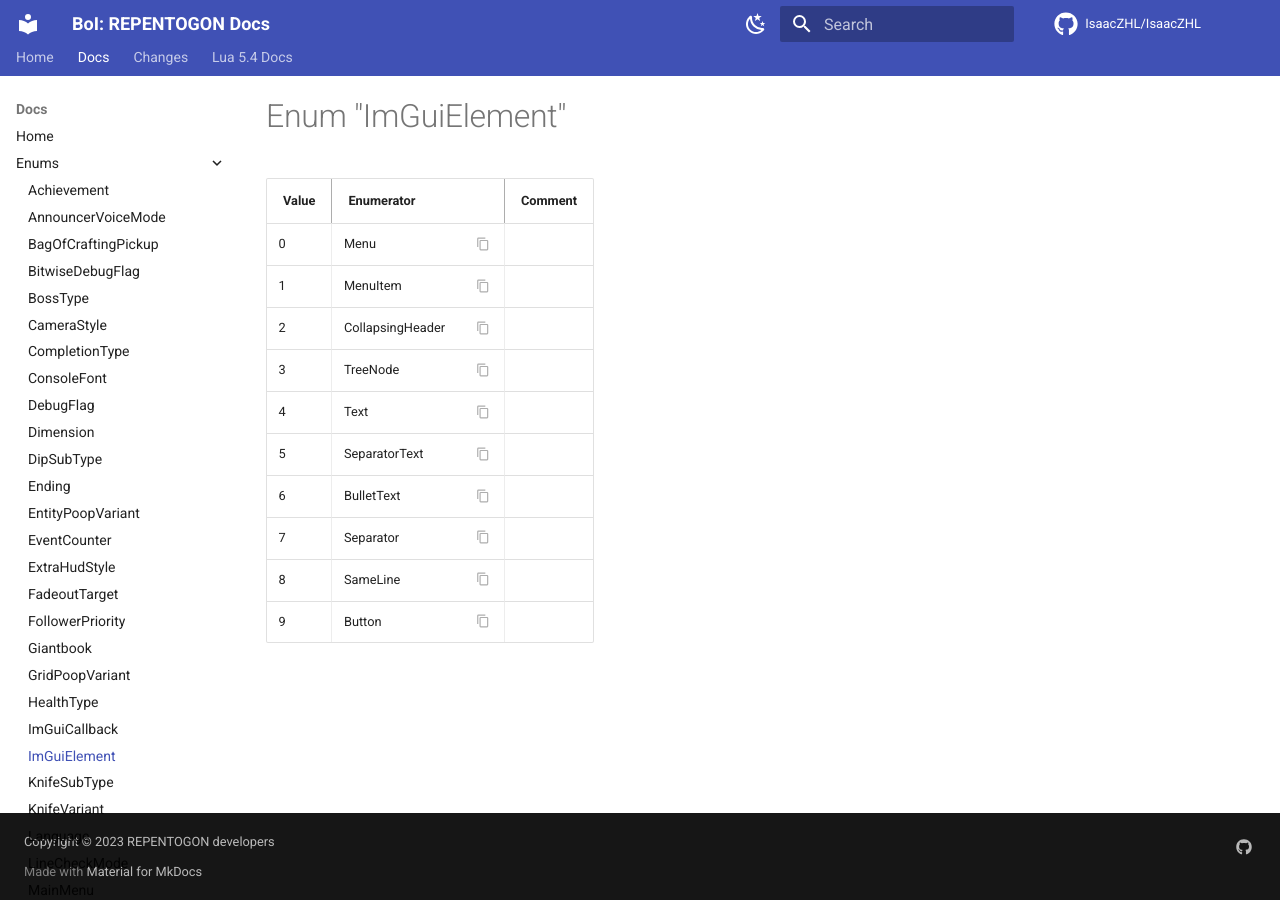
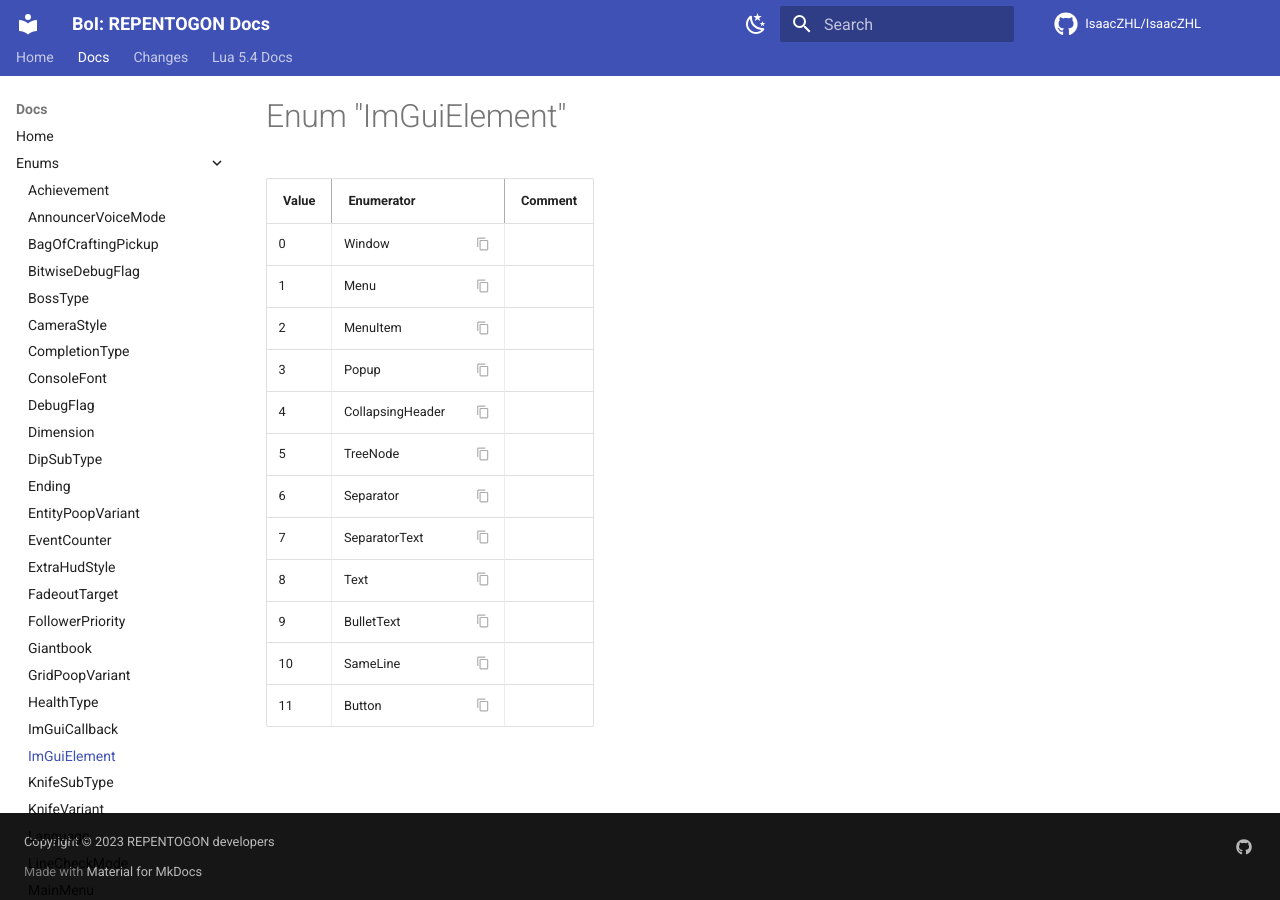
Before and after one commit to TeamREPENTOGON/REPENTOGON, an MkDocs documentation site: the page built from documentation/docs/enums/ImGuiElement.md, in a window 1280 px wide. Built offline with MkDocs 1.6.1 and Material for MkDocs 9.7.7, drawn with Linux system fonts in a browser that asks for light colours; comment, search, counter and statistics services are not loaded; the version menu is left out.

Commit message:
docs: enum update

```diff
--- a/documentation/docs/enums/ImGuiElement.md
+++ b/documentation/docs/enums/ImGuiElement.md
@@ -5,13 +5,15 @@ tags:
 # Enum "ImGuiElement"
 |Value|Enumerator|Comment|
 |:--|:--|:--|
-|0 |Menu {: .copyable } |  |
-|1 |MenuItem {: .copyable } |  |
-|2 |CollapsingHeader {: .copyable } |  |
-|3 |TreeNode {: .copyable } |  |
-|4 |Text {: .copyable } |  |
-|5 |SeparatorText {: .copyable } |  |
-|6 |BulletText {: .copyable } |  |
-|7 |Separator {: .copyable } |  |
-|8 |SameLine {: .copyable } |  |
-|9 |Button {: .copyable } |  |
+|0 |Window {: .copyable } |  |
+|1 |Menu {: .copyable } |  |
+|2 |MenuItem {: .copyable } |  |
+|3 |Popup {: .copyable } |  |
+|4 |CollapsingHeader {: .copyable } |  |
+|5 |TreeNode {: .copyable } |  |
+|6 |Separator {: .copyable } |  |
+|7 |SeparatorText {: .copyable } |  |
+|8 |Text {: .copyable } |  |
+|9 |BulletText {: .copyable } |  |
+|10 |SameLine {: .copyable } |  |
+|11 |Button {: .copyable } |  |
```
Also changed, not shown: documentation/docs/enums/PedestalType.md (+1 -1 lines).
